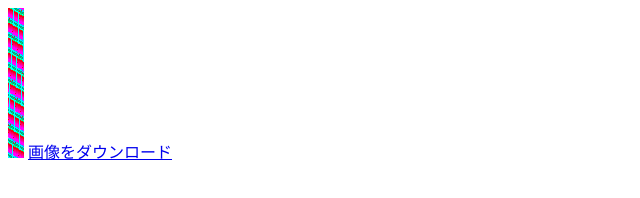
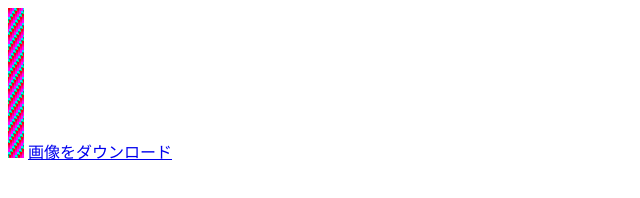
Before and after one commit to Whnneeww/web, a plain HTML site: page t.html in a window 1280 px wide. Shown: the whole page, without its empty margins (0-640 px from the left). Drawn offline with Linux system fonts and the light colour scheme.

Commit message:
Update t.html

```diff
--- a/t.html
+++ b/t.html
@@ -40,235 +40,6 @@ document.getElementById('myCanvas');
     '#00e3ff',
     '#00e3ff',
     '#00ac7a',
-    '#00ac7a',
-    '#00ffff',
-    '#00ff7a',
-    '#ff0000',
-    '#e70027',
-    '#ff0049',
-    '#ff006f',
-    '#ff0095',
-    '#ff00c8',
-    '#ff00f8',
-    '#ff00ff',
-    '#ff00ff',
-    '#00e3ff',
-    '#00e3ff',
-    '#00ac7a',
-    '#00ac7a',
-    '#00ffff',
-    '#00ff7a',
-    '#ff0000',
-    '#e70027',
-    '#ff0049',
-    '#ff006f',
-    '#ff0095',
-    '#ff00c8',
-    '#ff00f8',
-    '#ff00ff',
-    '#ff00ff',
-    '#00e3ff',
-    '#00e3ff',
-    '#00ac7a',
-    '#00ac7a',
-    '#00ffff',
-    '#00ff7a',
-    '#ff0000',
-    '#e70027',
-    '#ff0049',
-    '#ff006f',
-    '#ff0095',
-    '#ff00c8',
-    '#ff00f8',
-    '#ff00ff',
-    '#ff00ff',
-    '#00e3ff',
-    '#00e3ff',
-    '#00ac7a',
-    '#00ac7a',
-    '#00ffff',
-    '#00ff7a',
-    '#ff0000',
-    '#e70027',
-    '#ff0049',
-    '#ff006f',
-    '#ff0095',
-    '#ff00c8',
-    '#ff00f8',
-    '#ff00ff',
-    '#ff00ff',
-    '#00b5ff',
-    '#00e3ff',
-    '#00ac7a',
-    '#00ac7a',
-    '#00ffff',
-    '#00ff7a',
-    '#ff0000',
-    '#e70027',
-    '#ff0049',
-    '#ff006f',
-    '#ff0095',
-    '#ff00c8',
-    '#ff00f8',
-    '#ff00ff',
-    '#ff00ff',
-    '#00b5ff',
-    '#00e3ff',
-    '#00ac7a',
-    '#00ac7a',
-    '#00ffff',
-    '#00ff7a',
-    '#ff0000',
-    '#e70027',
-    '#ff0049',
-    '#ff006f',
-    '#ff0095',
-    '#ff00c8',
-    '#ff0000',
-    '#ff00ff',
-    '#ff00ff',
-    '#00b5ff',
-    '#dd25ff',
-    '#00ac7a',
-    '#ff0000',
-    '#00ffff',
-    '#00ff7a',
-    '#ff0000',
-    '#e70027',
-    '#ff0049',
-    '#ff006f',
-    '#ff0000',
-    '#ff00c8',
-    '#ff00f8',
-    '#ff00ff',
-    '#ff00ff',
-    '#dd6cff',
-    '#00e3ff',
-    '#00ac7a',
-    '#00b27a',
-    '#00ffff',
-    '#00ff7a',
-    '#ff0000',
-    '#e70027',
-    '#ff0049',
-    '#ff006f',
-    '#ff0095',
-    '#ff00c8',
-    '#ff00f8',
-    '#ff00ff',
-    '#ff00ff',
-    '#00b5ff',
-    '#00e3ff',
-    '#00ac7a',
-    '#00c27a',
-    '#00ffff',
-    '#00ffff',
-    '#ff0000',
-    '#e70027',
-    '#ff0049',
-    '#ff006f',
-    '#ff0095',
-    '#ff00c8',
-    '#ff00f8',
-    '#ff00ff',
-    '#ff00ff',
-    '#00b5ff',
-    '#ff0000',
-    '#00ac7a',
-    '#00c27a',
-    '#00c27a',
-    '#00ff7a',
-    '#ff0000',
-    '#e70027',
-    '#ff0049',
-    '#ff006f',
-    '#ff0095',
-    '#ff00c8',
-    '#ff00f8',
-    '#ff00ff',
-    '#ff00ff',
-    '#00b5ff',
-    '#00e3ff',
-    '#00ac7a',
-    '#00d07a',
-    '#00d07a',
-    '#00ffff',
-    '#ff0000',
-    '#e70027',
-    '#ff0049',
-    '#ff006f',
-    '#ff0095',
-    '#ff00c8',
-    '#ff00f8',
-    '#ff00ff',
-    '#ff00ff',
-    '#00b5ff',
-    '#00e3ff',
-    '#00ac7a',
-    '#00d67a',
-    '#00d67a',
-    '#00ff7a',
-    '#ff0000',
-    '#e70027',
-    '#ff0049',
-    '#ff006f',
-    '#ff0095',
-    '#ff00c8',
-    '#ff00f8',
-    '#ff00ff',
-    '#ff00ff',
-    '#00b5ff',
-    '#00e3ff',
-    '#00ac7a',
-    '#00dd7a',
-    '#00dd7a',
-    '#00ff7a',
-    '#ff0000',
-    '#e70027',
-    '#ff0049',
-    '#ff006f',
-    '#ff0095',
-    '#ff00c8',
-    '#ff00f8',
-    '#ff00ff',
-    '#ff00ff',
-    '#00b5ff',
-    '#00e3ff',
-    '#00ac7a',
-    '#00e37a',
-    '#00e37a',
-    '#00ffff',
-    '#00ffff',
-    '#00ffff',
-    '#00ffff',
-    '#00ffff',
-    '#00ffff',
-    '#00ffff',
-    '#00ffff',
-    '#00ffff',
-    '#00ffff',
-    '#00ffff',
-    '#00ffff',
-    '#00ffff',
-    '#00ffff',
-    '#00ffff',
-    '#00ffff',
-    '#00ffff',
-    '#00ffff',
-    '#00ffff',
-    '#00ffff',
-    '#00ffff',
-    '#00ffff',
-    '#00ffff',
-    '#00ffff',
-    '#00ffff',
-    '#00ffff',
-    '#00ffff',
-    '#00ffff',
-    '#00ffff',
-    '#00ffff',
-    '#00ffff',
-    '#00ffff',
     ];
 
     let colorIndex = 0;
```
